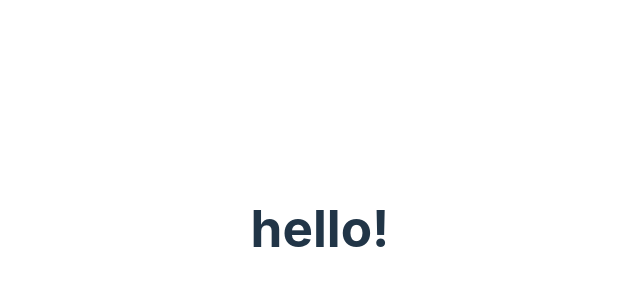
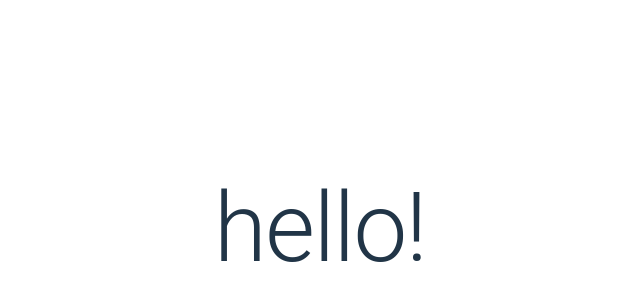
Before and after one commit to bluestormmax/seasonly, a React (Vite) app in the folder client/: page / in a window 1280 px wide. Shown: the part 172-472 px from the top of the page, without its empty margins (320-960 px from the left). Built offline with nearby package versions, Linux system fonts and the light colour scheme.

Commit message:
Update app title, desc and test MUI working

```diff
--- a/client/index.html
+++ b/client/index.html
@@ -4,7 +4,11 @@
     <meta charset="UTF-8" />
     <link rel="icon" type="image/svg+xml" href="/vite.svg" />
     <meta name="viewport" content="width=device-width, initial-scale=1.0" />
-    <title>Vite + React + TS</title>
+    <meta
+      name="description"
+      content="Find out what's in season in your growing zone"
+    />
+    <title>Seasonly App</title>
   </head>
   <body>
     <div id="root"></div>
--- a/client/src/App.tsx
+++ b/client/src/App.tsx
@@ -1,9 +1,12 @@
+import { Typography } from "@mui/material";
 import "./App.css";
 
 function App() {
   return (
     <div className="app wrapper">
-      <h1>hello!</h1>
+      <Typography className="heading welcome" variant="h1" component="h1">
+        hello!
+      </Typography>
     </div>
   );
 }
```
